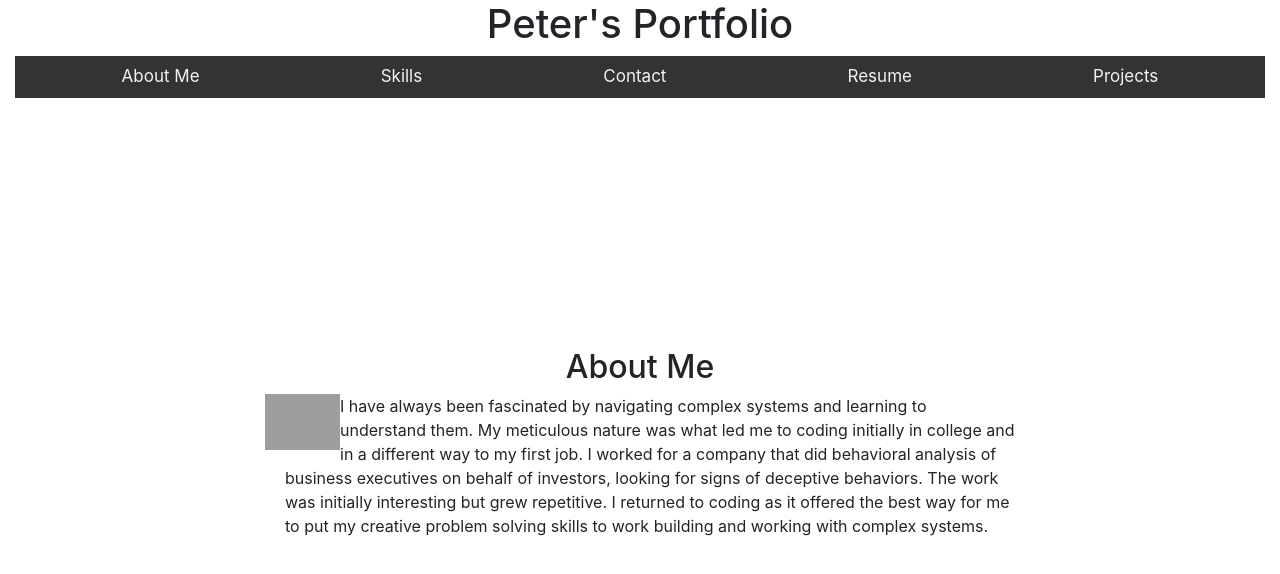
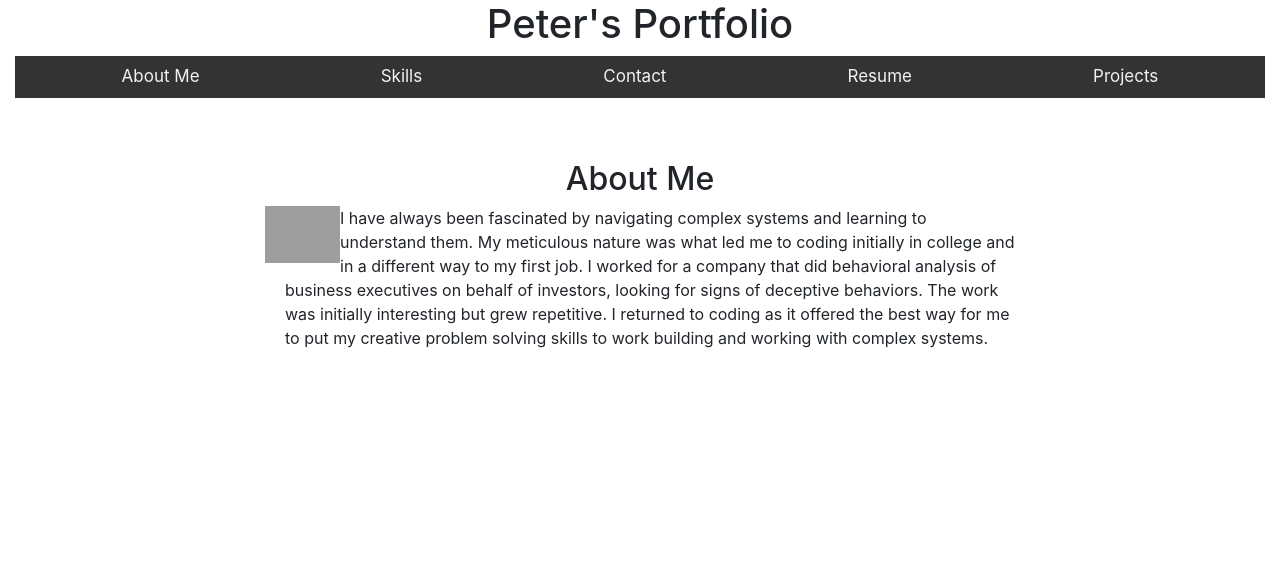
Before and after one commit to PDSamson/PDSamson.github.io, a website: page index.html in a window 1280 px wide. Drawn offline with nearby package versions, Linux system fonts and the light colour scheme; grey boxes are pictures that could not be loaded; a web font is replaced by a local one.

Commit message:
Add further styling

```diff
--- a/main.css
+++ b/main.css
@@ -36,7 +36,7 @@ ul {
 }
 
 .me-page {
-  margin: 20%;
+  margin: 5% 20%;
 }
 
 .me-page p {
```
